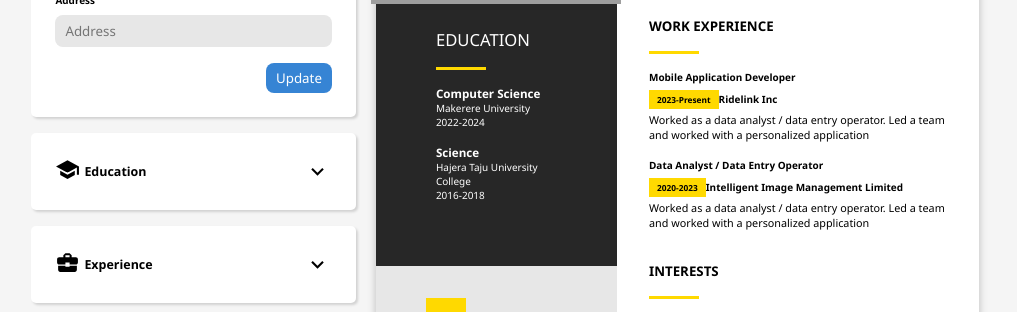
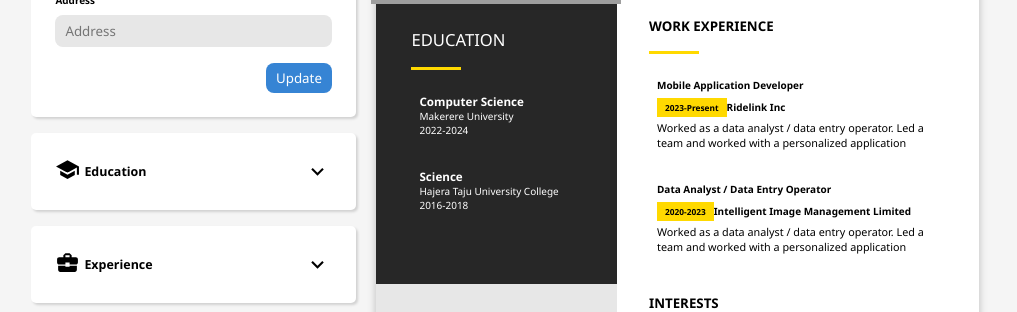
Before and after one commit to edgarmuyomba/cv-builder, a React (Vite) app: page / in a window 1280 px wide. Shown: the part 337-649 px from the top of the page, without its empty margins (135-1152 px from the left). Built offline with nearby package versions, Linux system fonts and the light colour scheme; grey boxes are pictures that could not be loaded.

Commit message:
work and educ record delete styles

```diff
--- a/src/components/cv-sections.jsx
+++ b/src/components/cv-sections.jsx
@@ -9,6 +9,9 @@ function Info({ props }) {
                     props.map((educ_record, index) => {
                         return (
                             <div key={index} className="educ_record">
+                            <div className="delete">
+                                <svg fill="#dc3545" xmlns="http://www.w3.org/2000/svg" viewBox="0 0 24 24"><title>Delete</title><path d="M9,3V4H4V6H5V19A2,2 0 0,0 7,21H17A2,2 0 0,0 19,19V6H20V4H15V3H9M7,6H17V19H7V6M9,8V17H11V8H9M13,8V17H15V8H13Z" /></svg>
+                            </div>
                                 <p className="course">{educ_record.course}</p>
                                 <p className="campus">{educ_record.campus}</p>
                                 <p className="years">{educ_record.period.start}-{educ_record.period.end}</p>
@@ -84,6 +87,9 @@ function Work({ props }) {
                 props.map((work_record, index) => {
                     return (
                         <div key={index} className="work_record">
+                            <div className="delete">
+                                <svg fill="#dc3545" xmlns="http://www.w3.org/2000/svg" viewBox="0 0 24 24"><title>Delete</title><path d="M9,3V4H4V6H5V19A2,2 0 0,0 7,21H17A2,2 0 0,0 19,19V6H20V4H15V3H9M7,6H17V19H7V6M9,8V17H11V8H9M13,8V17H15V8H13Z" /></svg>
+                            </div>
                             <p className="role">{work_record.role}</p>
                             <p className="company">
                                 <span className="period">{work_record.period.start}-{work_record.period.end}</span>
--- a/src/css/main.css
+++ b/src/css/main.css
@@ -42,6 +42,39 @@ div.cv {
 
 .educ_record {
     margin-bottom: 16px;
+    padding: 8px;
+    border-radius: 5px;
+    cursor: pointer;
+    position: relative;
+    min-width: 170px;
+}
+
+.educ_record:hover,
+.work_record:hover {
+    background-color: rgba(250, 128, 114, 0.24);
+}
+
+.delete {
+    height: 30px;
+    position: absolute;
+    top: 0;
+    right: 4px;
+    width: 150px;
+    display: flex;
+    align-items: center;
+    justify-content: end;
+}
+
+.educ_record svg,
+.work_record svg {
+    display: none;
+    height: 20px;
+    width: 20px;
+}
+
+.educ_record:hover svg,
+.work_record:hover svg {
+    display: block;
 }
 
 .educ_record p.course {
@@ -142,6 +175,10 @@ div.contact_details {
 
 .work_record {
     margin-top: 16px;
+    padding: 8px;
+    border-radius: 5px;
+    cursor: pointer;
+    position: relative;
 }
 
 .work_record .role {
```
